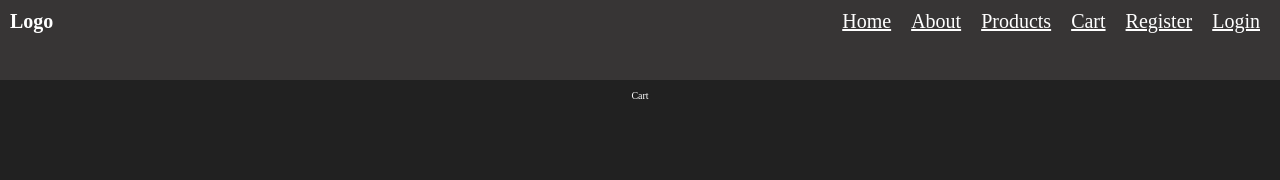
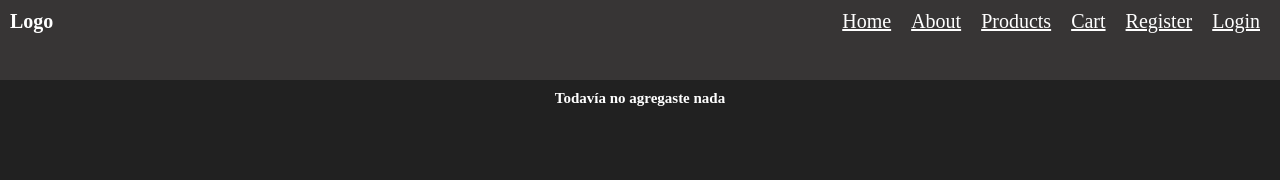
Before and after one commit to osvalttek/claseDeReact, a React (Create React App) app: page /cart in a window 1280 px wide. Shown: the top 180 px of the page. Built offline with nearby package versions, Linux system fonts and the light colour scheme.

Commit message:
repaso clase63 casi terminamos nuestro ecommerce!

```diff
--- a/src/components/counter/Counter.jsx
+++ b/src/components/counter/Counter.jsx
@@ -14,13 +14,18 @@ const Counter = ({ stock, handleQuantity }) => {
     }
   };
 
+  const addToCart=()=>{
+    handleQuantity(cantidad)
+    setCantidad(1)
+  }
+
   return (
     <div>
       <button onClick={subtract}>-</button>
       <span>{cantidad}</span>
       <button onClick={add}> +</button>
       <br />
-      <button onClick={()=>handleQuantity(cantidad)}>Agregar al carrito</button>
+      <button onClick={addToCart}>Agregar al carrito</button>
     </div>
   );
 };
--- a/src/components/main/cart/Cart.jsx
+++ b/src/components/main/cart/Cart.jsx
@@ -2,10 +2,50 @@ import React, { useContext } from "react";
 import { cartContext } from "../../../context/CartContext";
 
 const Cart = () => {
-  const { cart } = useContext(cartContext);
-  console.log(cart);
+  const { cart, cleanCart, addToCart } = useContext(cartContext);
 
-  return <div>Cart</div>;
+  return (
+    <div>
+      {cart.cart.length ? (
+        <table>
+          <thead>
+            <tr>
+              <th>Articulo</th>
+              <th>Precio</th>
+              <th>Cantidad</th>
+              <th>total</th>
+            </tr>
+          </thead>
+          <tbody>
+            {cart.cart.map((p, key) => {
+              return (
+                <tr key={key}>
+                  <td>{p.title}</td>
+                  <td>{p.price}</td>
+                  <td>{p.quantity}</td>
+                  <td>${p.price * p.quantity}</td>
+
+                  <td onClick={() => addToCart({ ...p, quantity: 1 })}>
+                    Agregar
+                  </td>
+                  <td onClick={() => addToCart({ ...p, quantity: -1 })}>
+                    Quitar
+                  </td>
+
+                </tr>
+              );
+            })}
+          </tbody>
+        </table>
+      ) : (
+        <h2>Todavía no agregaste nada</h2>
+      )}
+      <br />
+      {cart.cart.length > 0 && (
+        <button onClick={cleanCart}>vaciar carrito</button>
+      )}
+    </div>
+  );
 };
 
 export default Cart;
--- a/src/components/main/productDetail/ProductDetail.jsx
+++ b/src/components/main/productDetail/ProductDetail.jsx
@@ -1,4 +1,5 @@
 import React, { useState, useContext, useEffect } from "react";
+import { Link } from "react-router-dom";
 import styled from "styled-components";
 import { cartContext } from "../../../context/CartContext";
 import Counter from "../../counter/Counter";
@@ -20,12 +21,14 @@ const DivStyled = styled.div`
 const ProductDetail = ({ product }) => {
   const { addToCart } = useContext(cartContext);
   const [quantity, setQuantity] = useState(0);
+  const [goToCart, setGoToCart] = useState(false);
   const handleQuantity = (n) => {
     setQuantity(n);
+    setGoToCart(!goToCart);
   };
   useEffect(() => {
     quantity && addToCart({ ...product, quantity });
-
+    setQuantity(0);
   }, [quantity]);
 
   return (
@@ -36,6 +39,12 @@ const ProductDetail = ({ product }) => {
       <h3>Precio: ${product.price}</h3>
       <h3>Stock: {product.stock}</h3>
       <Counter stock={product.stock} handleQuantity={handleQuantity} />
+      <br />
+      {goToCart && (
+        <Link to="/cart">
+          <button>Ir al carrito</button>
+        </Link>
+      )}
     </DivStyled>
   );
 };
--- a/src/context/CartContext.jsx
+++ b/src/context/CartContext.jsx
@@ -13,32 +13,34 @@ const CartContext = ({ children }) => {
   const addToCart = (product) => {
     let cartCopy = JSON.parse(JSON.stringify(cart));
 
-    let ifProducts = cartCopy.cart.filter((p) => (p.id = product.id));
-    if (ifProducts.length) {
-      let newQuantity = ifProducts[0].quantity + product.quantity;
+    let ifProducts = cartCopy.cart.findIndex((p) => p.id === product.id);
+
+    if (ifProducts > -1) {
+      cartCopy.cart[ifProducts].quantity += product.quantity;
+    } else {
+      // cart
+      cartCopy.cart.push(product);
     }
-
     // totalProducts
     cartCopy.totalProducts += product.quantity;
-
-    // cart
-    cartCopy.cart.push(product);
-
     // totalPrice
     cartCopy.totalPrice += product.price * product.quantity;
-
     setCart(cartCopy);
-    console.log(cartCopy);
+    // console.log(cartCopy);
   };
   //getTotalproducts
   const getTotalproducts = () => {
     return cart.totalProducts;
   };
 
+  const cleanCart = () => {
+    setCart({ totalProducts: 0, cart: [], totalPrice: 0 });
+  };
   const cartData = {
     cart,
     addToCart,
     getTotalproducts,
+    cleanCart
   };
 
   return <Provider value={cartData}>{children}</Provider>;
```
